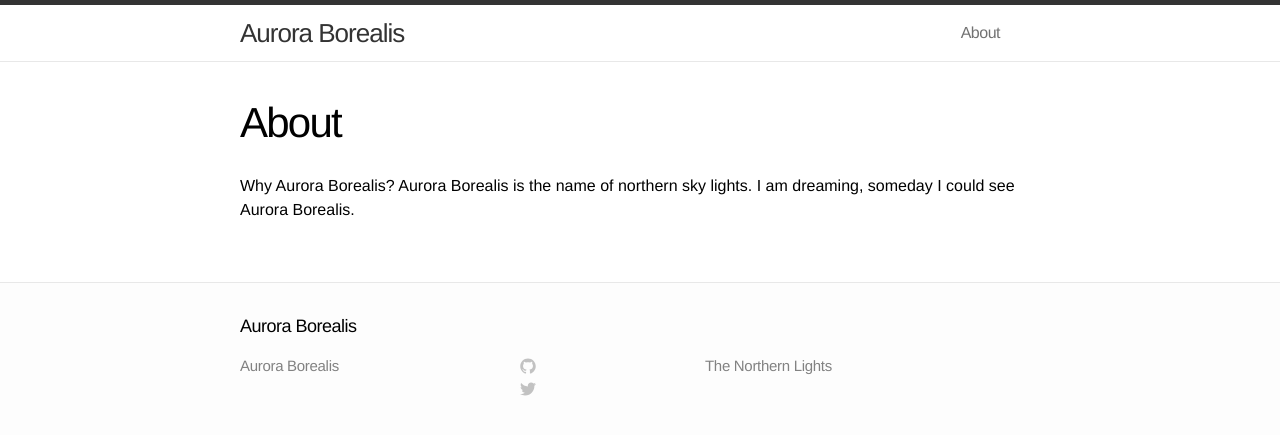
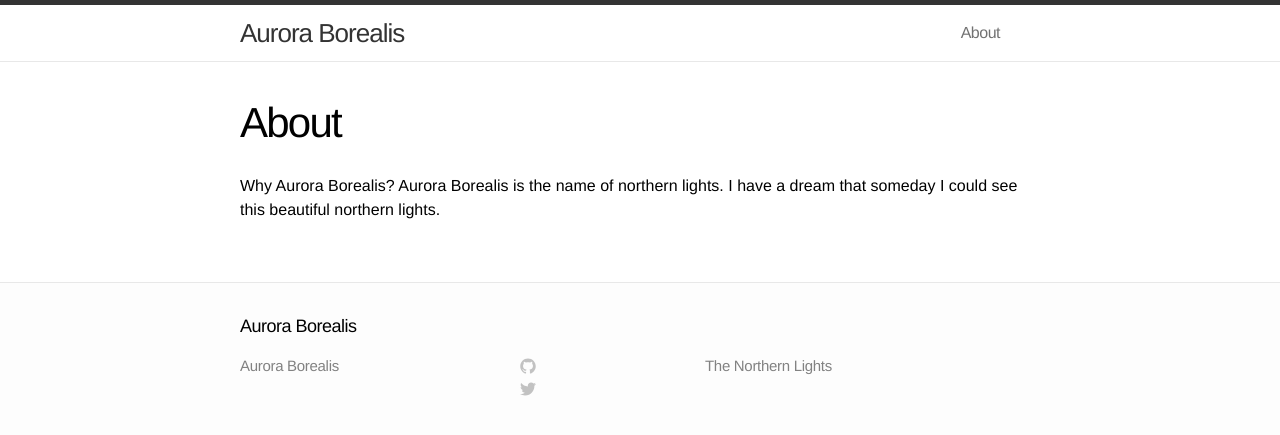
Before and after one commit to za/za.github.io, a Jekyll site: the page built from about.md, in a window 1280 px wide. Shown: the top 435 px of the page. Built offline with Jekyll 4.4.1, drawn with Linux system fonts in a browser that asks for light colours.

Commit message:
update about

```diff
--- a/about.md
+++ b/about.md
@@ -4,4 +4,4 @@ title: About
 permalink: /about/
 ---
 
-Why Aurora Borealis? Aurora Borealis is the name of northern sky lights. I am dreaming, someday I could see Aurora Borealis.
+Why Aurora Borealis? Aurora Borealis is the name of northern lights. I have a dream that someday I could see this beautiful northern lights.
```
